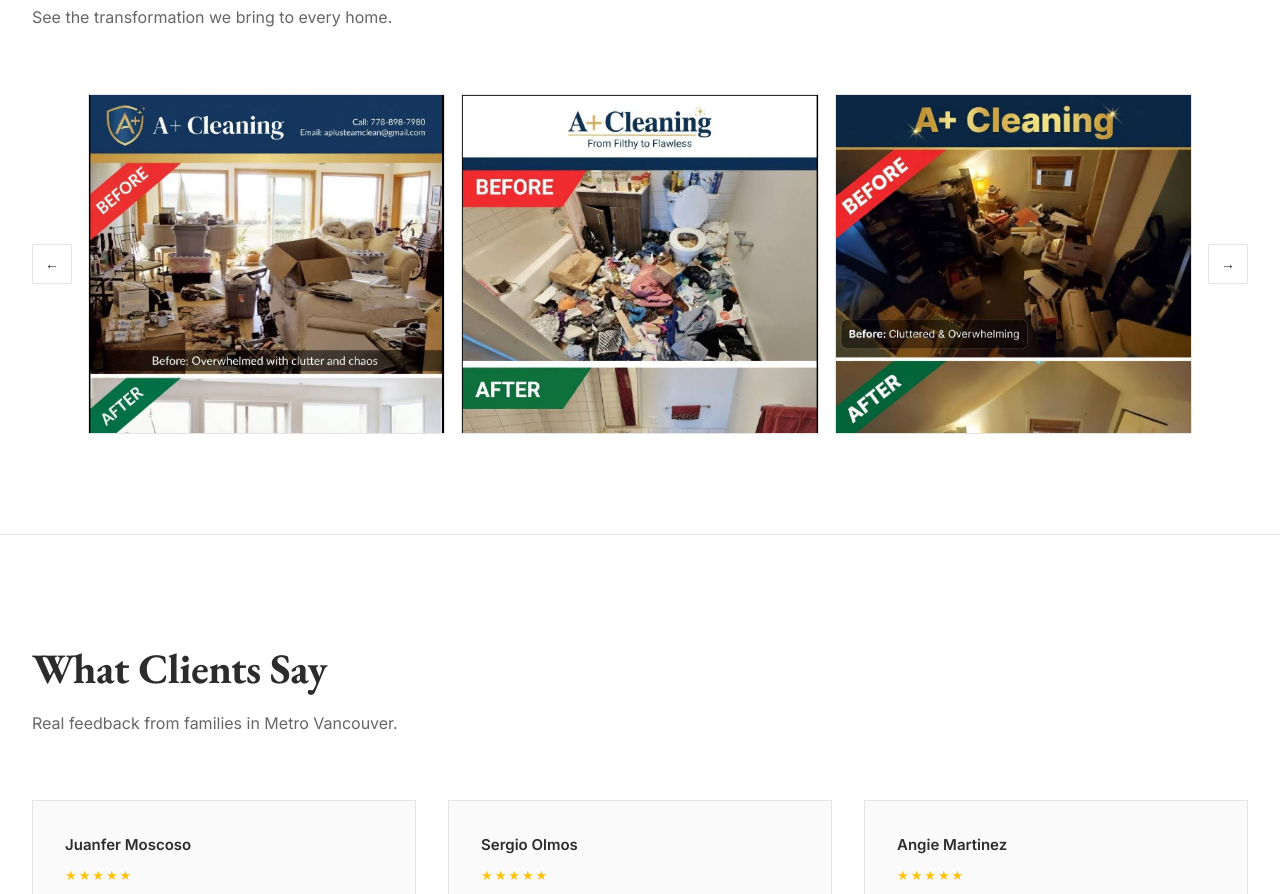
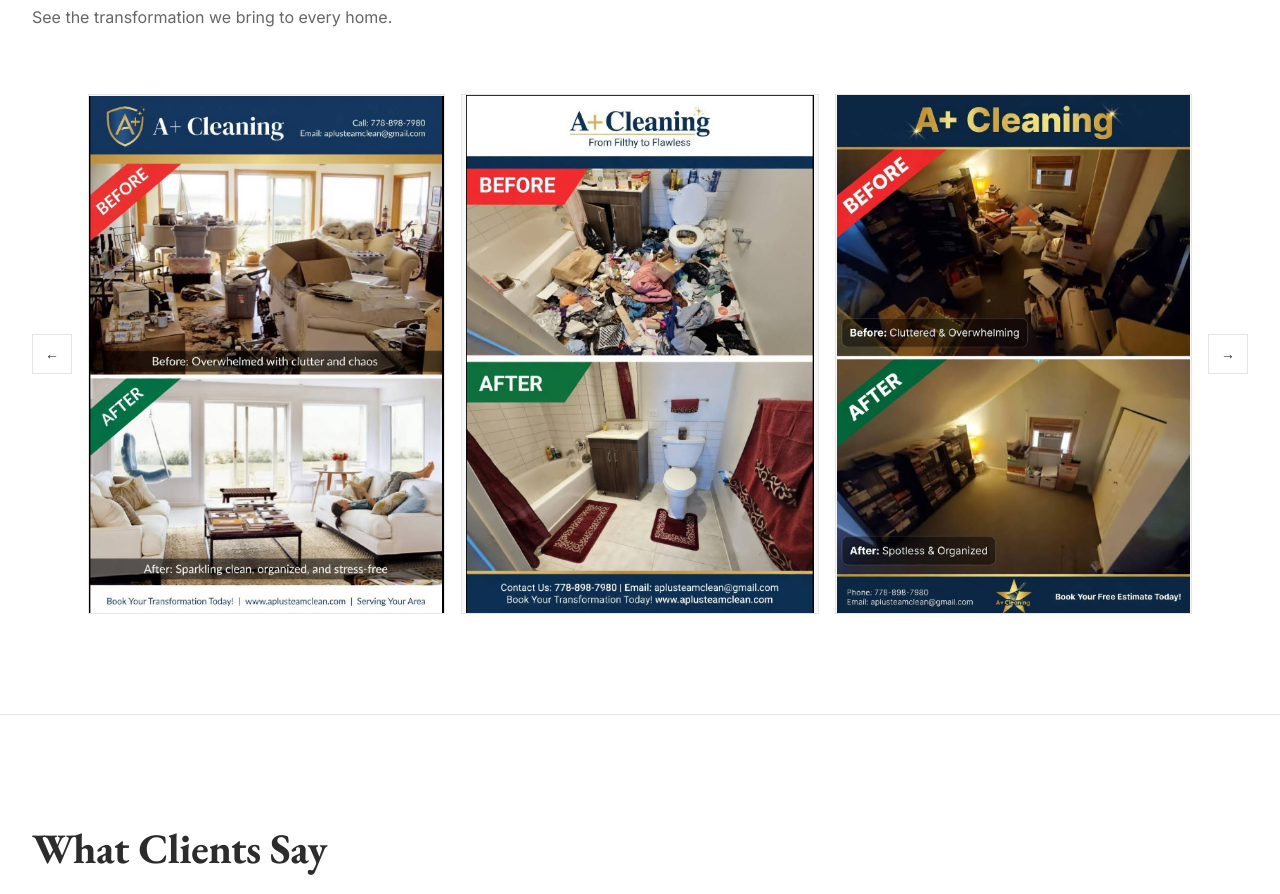
Before and after one commit to ronikkhanna/aplusdemo, a website: page public/index.html in a window 1280 px wide. Shown: the part 1690-2584 px from the top of the page. Drawn offline with nearby package versions, Linux system fonts and the light colour scheme.

Commit message:
Show full images in gallery strip

```diff
--- a/public/index.html
+++ b/public/index.html
@@ -278,24 +278,26 @@
 
         .gallery-tile {
             flex: 0 0 auto;
-            height: 340px;
+            height: 520px;
             overflow: hidden;
             border: 1px solid #e5e5e5;
-            background: #f5f5f5;
+            background: #f8f8f8;
             cursor: pointer;
+            display: flex;
+            align-items: center;
+            justify-content: center;
         }
 
         .gallery-tile img {
             width: 100%;
             height: 100%;
-            object-fit: cover;
-            object-position: center top;
+            object-fit: contain;
             display: block;
             transition: transform 0.4s ease;
         }
 
         .gallery-tile:hover img {
-            transform: scale(1.03);
+            transform: scale(1.02);
         }
 
         .strip-btn {
```
